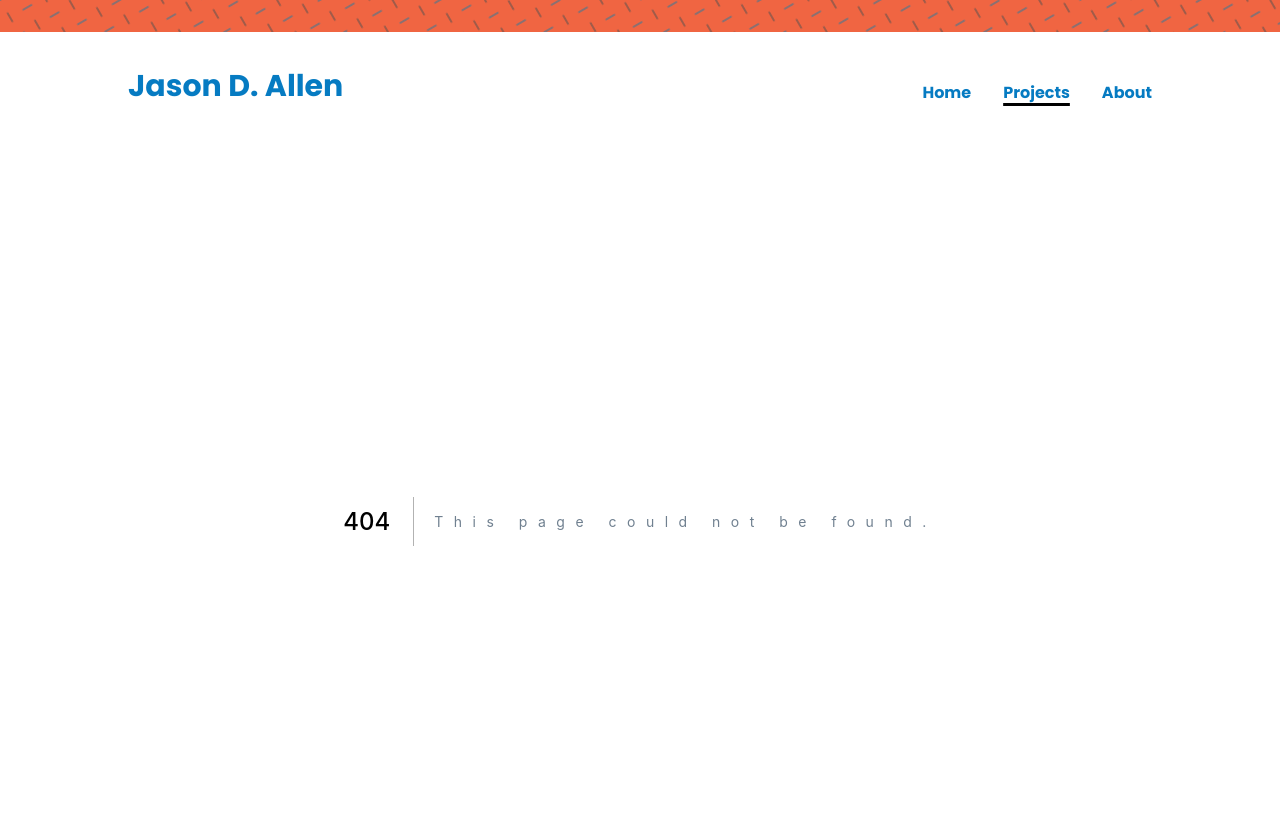
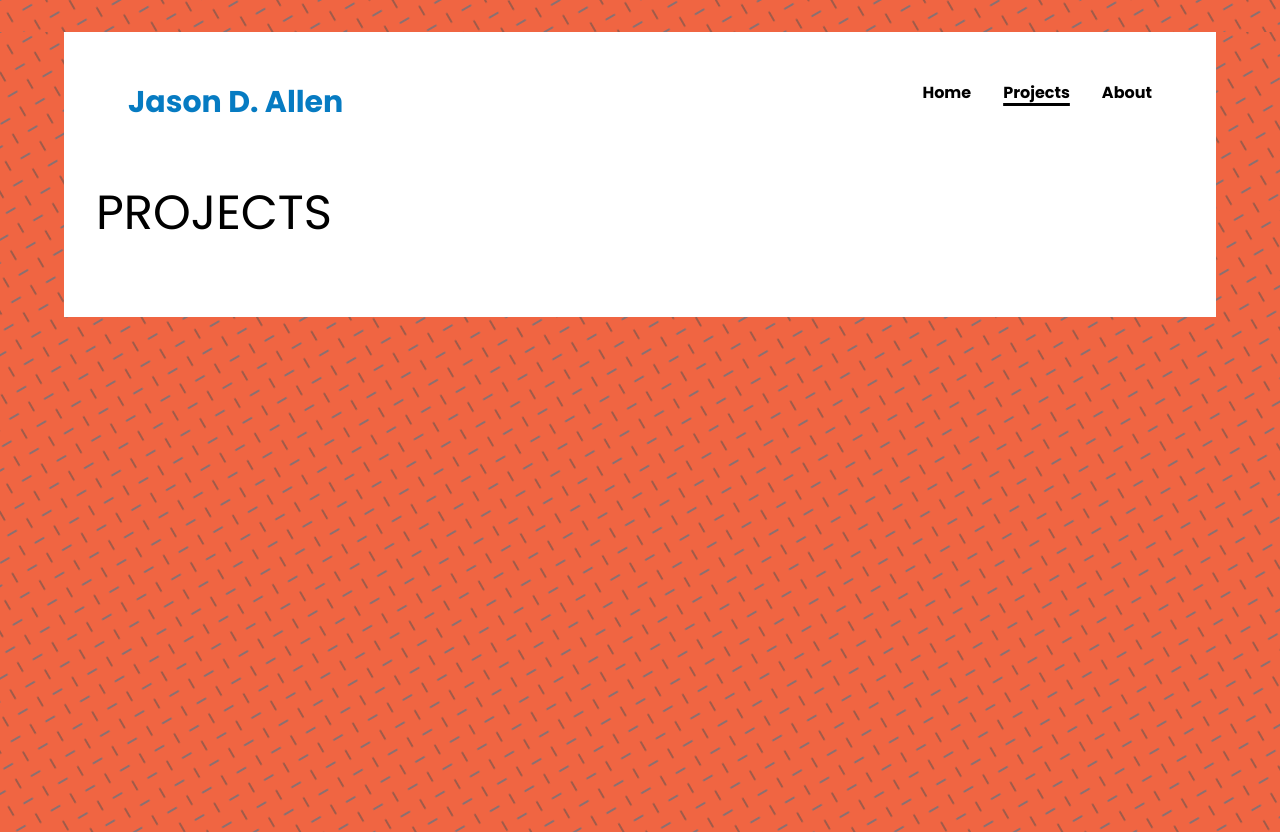
Before and after one commit to jallend1/jsNextHomePage, a Next.js app: page /projects in a window 1280 px wide. Before the commit this address had no page. Shown: the top 834 px of the page. Built offline with nearby package versions, Linux system fonts and the light colour scheme.

Commit message:
Makes logo a link back to homepage and moves styling to target the new a tag

```diff
--- a/components/NavBar.jsx
+++ b/components/NavBar.jsx
@@ -5,7 +5,11 @@ const NavBar = () => {
   const router = useRouter();
   return (
     <nav>
-      <p className={styles.logo}>Jason D. Allen</p>
+      <p className={styles.logo}>
+        <Link href='/'>
+          <a>Jason D. Allen</a>
+        </Link>
+      </p>
       <div>
         <ul className={styles.menu}>
           <li className={router.pathname === '/' ? styles.active : null}>
--- /dev/null
+++ b/pages/projects.jsx
@@ -0,0 +1,16 @@
+import Head from 'next/head';
+
+const Projects = () => {
+  return (
+    <>
+      <Head>
+        <title>Jason D. Allen | Projects</title>
+      </Head>
+      <div>
+        <h1>PROJECTS</h1>
+      </div>
+    </>
+  );
+};
+
+export default Projects;
--- a/styles/NavBar.module.css
+++ b/styles/NavBar.module.css
@@ -1,8 +1,9 @@
-.logo {
+.logo a {
   font-size: 30px;
   font-weight: bold;
+  margin: 0;
+  text-decoration: none;
   color: #067bc2;
-  margin: 0;
 }
 
 .menu {
@@ -18,7 +19,7 @@
   font-size: 16px;
   font-weight: bold;
   margin-left: 2em;
-  color: #067bc2;
+  color: #000;
 }
 
 .active {
```
